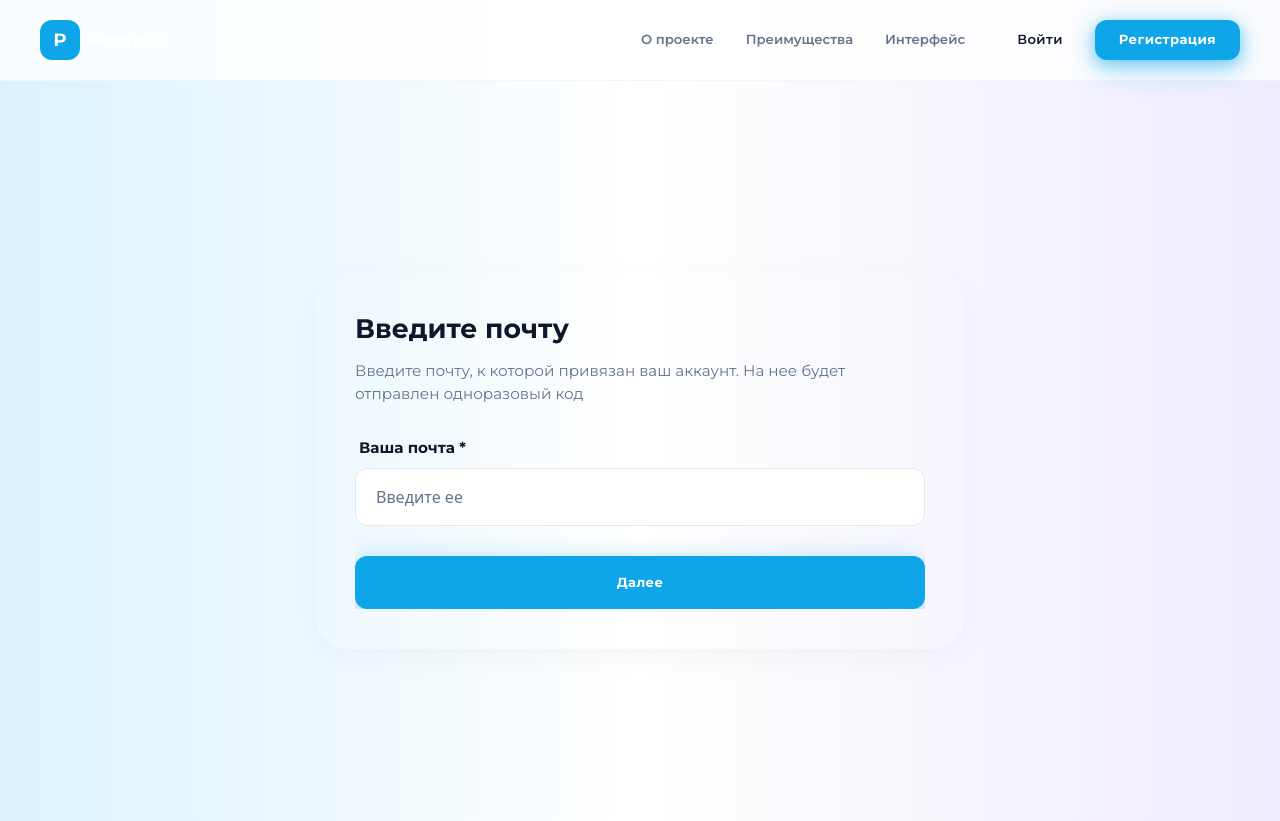
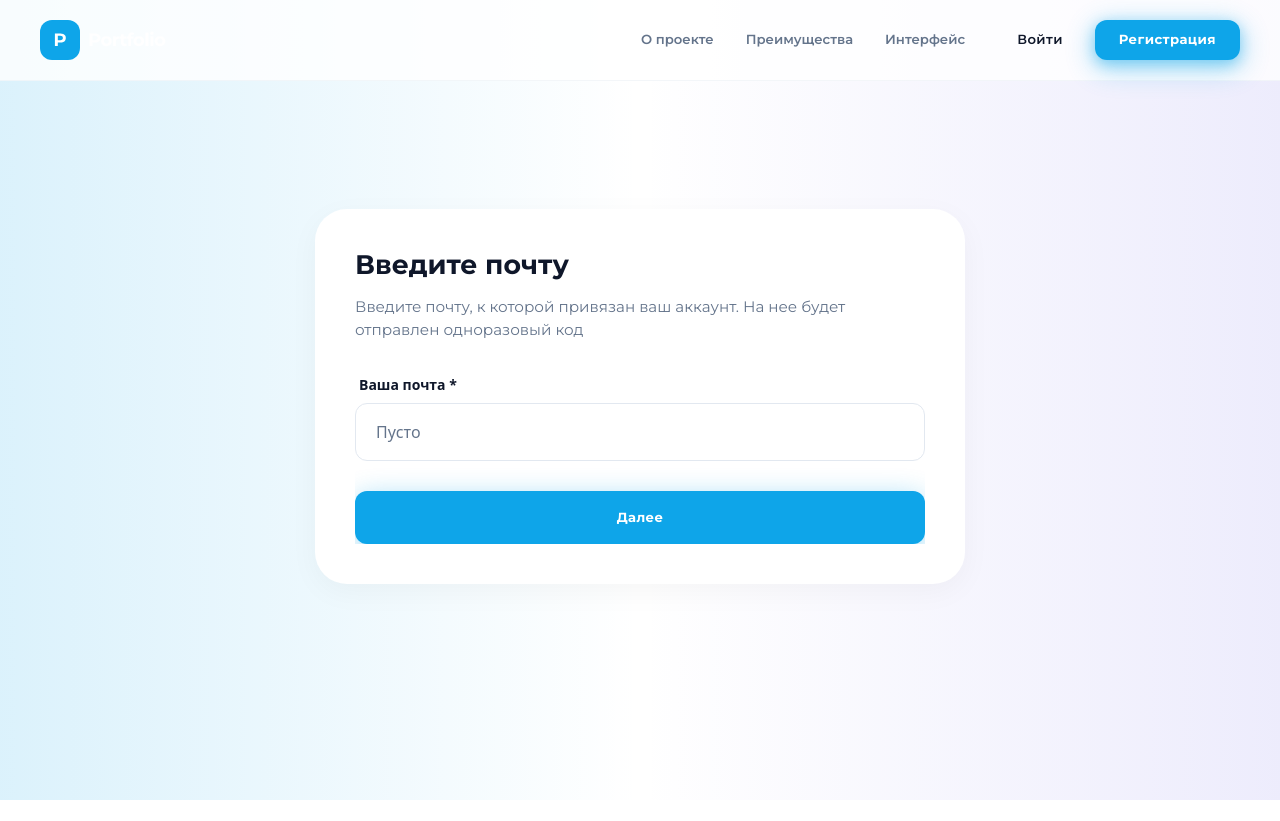
Before and after one commit to N3side/pautina_frontend, a Next.js app: page /otp_login in a window 1280 px wide. After the commit the page ends 800 px from the top, so only its background shows below. Built offline with nearby package versions, Linux system fonts and the light colour scheme.

Commit message:
Fix: display auth buttons in header when user is null

```diff
--- a/app/login/widgets/login/ui/LoginWidget.tsx
+++ b/app/login/widgets/login/ui/LoginWidget.tsx
@@ -74,7 +74,6 @@ export default function LoginWidget() {
 
     return (
         <CheckIsNotUser>
-            <Container className="min-h-[calc(100vh-80px)] px-0 lg:mt-5 lg:flex lg:items-center lg:bg-transparent">
             <Card1>
                 <Heading variant="h4" className="font-bold text-text-main">
                     Вход в профиль
@@ -121,7 +120,6 @@ export default function LoginWidget() {
                     Нет аккаунта ? <Link href="/register"><PautinaText component="span" variant="secondary" className="text-text-main font-medium">Регистрация</PautinaText></Link>
                 </PautinaText>
             </Card1>
-            </Container>
         </CheckIsNotUser>
     )
 }
--- a/app/otp_login/ui/LoginWidget.tsx
+++ b/app/otp_login/ui/LoginWidget.tsx
@@ -45,7 +45,6 @@ export default function RegisterWidget() {
 
     return (
         <CheckIsNotUser>
-            <Container className="min-h-[calc(100vh-80px)] px-0 lg:mt-5 lg:flex lg:items-center lg:bg-transparent">
             <Card1>
 
                 <div className="relative overflow-hidden w-full">
@@ -76,7 +75,6 @@ export default function RegisterWidget() {
                 )}
 
             </Card1>
-            </Container>
         </CheckIsNotUser>
     )
 }
--- /dev/null
+++ b/app/profile/widgets/profile/ui/EditProfile.tsx
@@ -0,0 +1,117 @@
+import Input from "@/shared/components/Inputs/Input"
+import {RefObject, useContext, useRef, useState} from "react";
+import {useModal} from "@/shared/components/Modal";
+import {PautinaText} from "@/shared/cat/typography/text";
+import {Heading} from "@/shared/cat/typography/headings";
+import ButtonLarge from "@/shared/components/Buttons/ButtonLarge";
+import {UserContext} from "@/shared/providers/UserProvider";
+import {$fetch} from "@/shared/api/fetch";
+
+export default function useEditProfile() {
+
+    const [errors, setErrors] = useState(null)
+
+    const {user} = useContext(UserContext)
+
+    const form_ = useRef<HTMLFormElement>(null)
+
+    async function handleSubmit(e) {
+
+        e.preventDefault()
+
+        const formData = new FormData(form_.current)
+
+        const response = await $fetch("me/update", {
+            method: "PATCH",
+            body: formData
+        })
+
+    }
+
+    const form =
+    <form className="flex flex-col gap-5" onSubmit={handleSubmit} ref={form_}>
+
+        <Heading variant="h5">
+            Редактирование профиля
+        </Heading>
+
+        <Input
+            name="name"
+            label="Имя"
+            defaultValue={user?.name}
+            error={errors?.name}
+        />
+
+        <Input
+            name="surname"
+            label="Фамилия"
+            defaultValue={user?.surname}
+            error={errors?.surname}
+        />
+
+        <Input
+            name="patronymic"
+            label="Отчество"
+            defaultValue={user?.patronymic}
+            error={errors?.name}
+        />
+
+        <Input
+            name="email"
+            label="Почта"
+            defaultValue={user?.email}
+            error={errors?.name}
+        />
+
+        <Input
+            name="phone"
+            label="Номер телефона"
+            mask="+7 (000) 000-00-00"
+            defaultValue={user?.phone}
+            error={errors?.name}
+        />
+
+        <Input
+            name="tg"
+            label="Телеграм юзернейм"
+            defaultValue={user?.tg}
+            error={errors?.name}
+        />
+
+        <Input
+            name="max"
+            label="Макс юзернейм"
+            mask="@"
+            defaultValue={user?.max}
+            error={errors?.name}
+        />
+
+        <Input
+            name="city"
+            label="Город"
+            defaultValue={user?.city}
+            error={errors?.name}
+        />
+
+        <Input
+            name="source"
+            label="Откуда узнали"
+            defaultValue={user?.source}
+            error={errors?.name}
+        />
+
+        <ButtonLarge type="submit">
+            Изменить
+        </ButtonLarge>
+
+    </form>
+
+    const {modal,open,close} = useModal({
+        children:
+        <>{form}</>
+    })
+
+    return {
+        modalEdit: modal, openEdit: open, closeEdit: close
+    }
+}
--- a/app/register/ui/RegisterWidget.tsx
+++ b/app/register/ui/RegisterWidget.tsx
@@ -26,6 +26,7 @@ export default function RegisterWidget() {
     const [position, setPosition] = useState<number>(0)
     const [otp, setOtp] = useState<string | null>(null)
     const [isMounted, setIsMounted] = useState(false)
+    const {theme} = useTheme()
 
     // Добавим направление анимации (влево/вправо) если захочешь сложнее,
     // но пока сделаем просто мягкое появление (fade + slide)
@@ -63,11 +64,9 @@ export default function RegisterWidget() {
 
     const progress = ((position) / positions.length) * 100;
 
-    const {theme} = useTheme()
 
     return (
         <CheckGuest>
-            <Container className="min-h-[calc(100vh-80px)] px-0 lg:mt-5 lg:flex lg:bg-transparent">
             <Card1>
                 {/* Прогресс-бар тоже можно сделать через motion для плавности */}
                 <div className={`w-full h-1.5 rounded-full mb-8 overflow-hidden bg-${ theme === "light" ? "text-main" : "text-muted" } relative`}>
@@ -134,7 +133,6 @@ export default function RegisterWidget() {
                 )}
 
         </Card1>
-            </Container>
         </CheckGuest>
     )
 }
--- a/package.json
+++ b/package.json
@@ -13,12 +13,14 @@
     "@emotion/styled": "^11.14.1",
     "@mui/icons-material": "^7.3.7",
     "@mui/material": "^7.3.7",
+    "imask": "^7.6.1",
     "motion": "^12.29.0",
     "next": "16.1.1",
     "react": "19.2.3",
     "react-dom": "19.2.3",
     "react-easy-crop": "^5.5.6",
-    "react-hot-toast": "^2.6.0"
+    "react-hot-toast": "^2.6.0",
+    "react-imask": "^7.6.1"
   },
   "devDependencies": {
     "@tailwindcss/postcss": "^4",
--- a/shared/components/Buttons/ButtonLarge.tsx
+++ b/shared/components/Buttons/ButtonLarge.tsx
@@ -37,7 +37,9 @@ export default function ButtonLarge({ children, className="", text="", ...props
                         {text}
                     </PautinaText>
                 ) :
-                    <>{children}</>
+                    <PautinaText variant="button2" className="text-white font-bold">
+                        {children}
+                    </PautinaText>
                 }
 
             </Button>
--- a/shared/components/Inputs/Input.tsx
+++ b/shared/components/Inputs/Input.tsx
@@ -1,40 +1,58 @@
-import React from 'react';
-import { COLORS, colorStyles } from "@/shared/cat/colors";
+import React, { useRef } from 'react';
 import { PautinaText } from "@/shared/cat/typography/text";
 import { InputHTMLAttributes } from "react";
+import { IMaskInput } from 'react-imask';
 
 const INPUT_CLASSES = `
   w-full px-5 py-4 rounded-xl transition-all duration-200 outline-none
   border border-[1px] border-gray-200 bg-input text-text-main
-  focus: border-[2px]
+  focus:border-brand focus:border-[2px]
   placeholder:text-text-muted
 `;
 
-interface InputProps extends InputHTMLAttributes<HTMLInputElement> {
+interface InputProps extends Omit<InputHTMLAttributes<HTMLInputElement>, 'onChange'> {
     label?: string | null;
     error?: string | null;
     selected?: boolean;
+    mask?: any; // Строка типа "+7 (000) 000-00-00" или объект настроек IMask
+    onAccept?: (value: string, maskRef: any) => void; // Специальный колбэк для imask
+    onChange?: (e: React.ChangeEvent<HTMLInputElement>) => void;
 }
 
-const Input = ({ label, error, selected, className, style, ...props }: InputProps) => {
+const Input = ({ label, error, selected, className, style, mask, onAccept, onChange, ...props }: InputProps) => {
+
+    const inputStyle = {
+        border: `1px solid ${selected ? "var(--color-brand)" : "var(--color-border-default)"}`,
+        ...style,
+    };
+
     return (
         <div className={`flex flex-col gap-2 w-full ${className || ''}`}>
             {label && (
-                <label htmlFor={props.id} className="font-bold text-[14px] ml-1">
-                    <PautinaText variant="secondary" className="text-text-main" style={{ fontWeight: 700 }}>
-                        {label}
-                    </PautinaText>
+                <label className="font-bold text-[14px] ml-1 text-text-main">
+                    {label}
                 </label>
             )}
 
-            <input
-                className={INPUT_CLASSES}
-                style={{
-                    border: `1px solid ${selected ? "var(--color-brand)" : "var(--color-border-default)"}`,
-                    ...style,
-                }}
-                {...props}
-            />
+            {mask ? (
+                <IMaskInput
+                    mask={mask}
+                    unmask={false} // Если true, в state будет уходить "7999...", если false — "+7 (999)..."
+                    onAccept={onAccept}
+                    // @ts-ignore - imask иногда конфликтует с типами реакта, но работает корректно
+                    className={INPUT_CLASSES}
+                    style={inputStyle}
+                    {...props}
+                />
+            ) : (
+                <input
+                    className={INPUT_CLASSES}
+                    style={inputStyle}
+                    onChange={onChange}
+                    {...props}
+                    placeholder="Пусто"
+                />
+            )}
 
             {error && (
                 <span className="text-red-500 text-sm ml-1">{error}</span>
--- a/shared/components/Sections/Card1.tsx
+++ b/shared/components/Sections/Card1.tsx
@@ -2,13 +2,12 @@ export default function Card1({children}) {
     return (
         <section
             className="
-            w-full transition-all duration-300
-            flex flex-col items-start
-            bg-[transparent]
+            w-full transition-all duration-300 px-[20px]
+            flex flex-col items-start bg-surface
             /* Мобильная версия: на весь экран */
-            min-h-screen py-10 justify-start
+            min-h-screen py-10 justify-start mt-0
             /* Десктопная версия: карточка */
-            lg: m-[auto]
+            lg: m-[auto] lg:mt-[10%]
             lg:min-h-fit lg:max-w-[650px] lg:rounded-[32px]
             lg:shadow-[0_8px_30px_rgb(0,0,0,0.04)]
             lg:p-10 lg:py-10
--- a/shared/wrappers/Container.tsx
+++ b/shared/wrappers/Container.tsx
@@ -5,7 +5,7 @@ export interface ContainerProps extends React.HTMLProps<HTMLDivElement> { }
 function Container({ children, className = "", ...style }: ContainerProps) {
     return (
         <div
-            className={`mx-auto w-full max-w-[1200px] bg-[transparent] px-5 xl:px-0 ${className}`}
+            className={`mx-auto w-full max-w-[1200px] bg-[transparent] px-3 xl:px-0 ${className}`}
             {...style}
         >
             {children}
```
Also changed, not shown: app/profile/widgets/bio/ui/BioWidget.tsx (+9 -0 lines), app/widgets/header/ui/HeaderWidget.tsx (+0 -8 lines), app/widgets/header/ui/Navigation.tsx (+1 -6 lines), 1 other file (tests, documents, lock files or other folders). Lines whose indentation alone changed are shown as unchanged.
